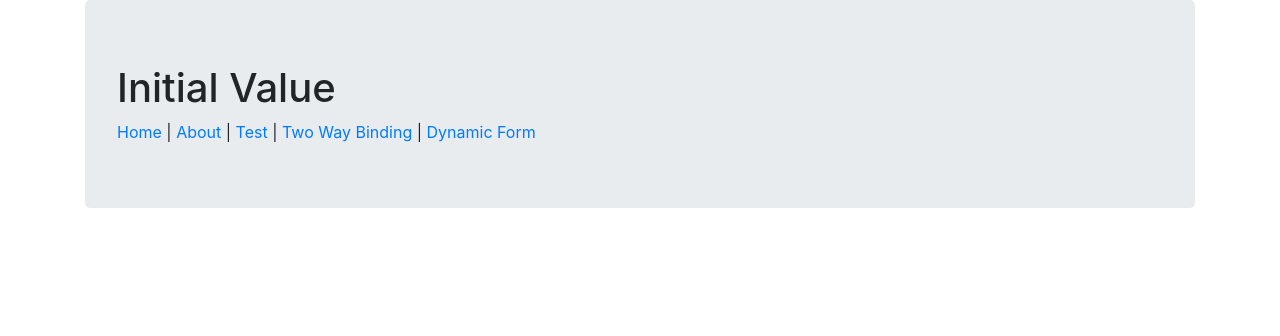
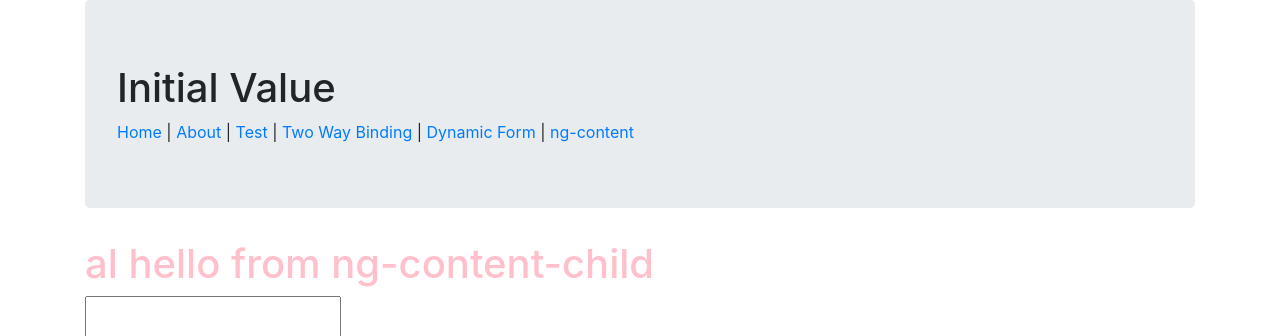
Before and after one commit to na-95/angular-practice, an Angular app: page /ng-content in a window 1280 px wide. Before the commit this address led to /. Shown: the top 336 px of the page. Built offline with nearby package versions, Linux system fonts and the light colour scheme.

Commit message:
ng-content practice

```diff
--- a/src/app/app-routing.module.ts
+++ b/src/app/app-routing.module.ts
@@ -7,6 +7,7 @@ import { AboutComponent } from './components/about/about.component';
 import { TestComponent } from './components/test/test.component';
 import { TwoWayBindingComponent } from './components/two-way-binding/two-way-binding.component';
 import { DynamicFormPageComponent } from './components/dynamic-form-page/dynamic-form-page.component';
+import { NgContentParentComponent } from './components/ng-content-parent/ng-content-parent.component';
 
 
 const routes: Routes = [{
@@ -27,6 +28,10 @@ const routes: Routes = [{
   path: 'dynamic-form',
   component: DynamicFormPageComponent
 }
+  , {
+  path: 'ng-content',
+  component: NgContentParentComponent
+}
 ];
 
 @NgModule({
--- a/src/app/app.module.ts
+++ b/src/app/app.module.ts
@@ -17,6 +17,8 @@ import { TwoWayBindingChildComponent } from './components/two-way-binding-child/
 import { DynamicFormPageComponent } from './components/dynamic-form-page/dynamic-form-page.component';
 import { DynamicFormControlComponent } from './dynamic-form-components/dynamic-form-control/dynamic-form-control.component';
 import { DynamicFormComponent } from './dynamic-form-components/dynamic-form/dynamic-form.component';
+import { NgContentParentComponent } from './components/ng-content-parent/ng-content-parent.component';
+import { NgContentChildComponent } from './components/ng-content-child/ng-content-child.component';
 
 @NgModule({
   declarations: [
@@ -34,6 +36,8 @@ import { DynamicFormComponent } from './dynamic-form-components/dynamic-form/dyn
     DynamicFormPageComponent,
     DynamicFormControlComponent,
     DynamicFormComponent,
+    NgContentParentComponent,
+    NgContentChildComponent,
   ],
   imports: [
     BrowserModule,
--- a/src/app/components/layout/header/header.component.html
+++ b/src/app/components/layout/header/header.component.html
@@ -1,5 +1,6 @@
 <header class="jumbotron">
     <h1>{{headerContent}}</h1>
     <a routerLink="/">Home</a> | <a routerLink="/about">About</a> | <a routerLink="/test">Test</a> | <a
-        routerLink="/two-way">Two Way Binding</a> | <a routerLink="/dynamic-form">Dynamic Form</a>
+        routerLink="/two-way">Two Way Binding</a> | <a routerLink="/dynamic-form">Dynamic Form</a> | <a
+        routerLink="/ng-content">ng-content</a>
 </header>
--- /dev/null
+++ b/src/app/components/ng-content-child/ng-content-child.component.css
@@ -0,0 +1,7 @@
+h1{
+    color: pink
+}
+
+/* input{
+    height: 50px
+} */
--- /dev/null
+++ b/src/app/components/ng-content-child/ng-content-child.component.html
@@ -0,0 +1,7 @@
+<div>
+
+    <h1>al hello from ng-content-child</h1>
+
+    <ng-content></ng-content>
+
+</div>
--- /dev/null
+++ b/src/app/components/ng-content-child/ng-content-child.component.ts
@@ -0,0 +1,15 @@
+import { Component, OnInit } from '@angular/core';
+
+@Component({
+  selector: 'app-ng-content-child',
+  templateUrl: './ng-content-child.component.html',
+  styleUrls: ['./ng-content-child.component.css']
+})
+export class NgContentChildComponent implements OnInit {
+
+  constructor() { }
+
+  ngOnInit(): void {
+  }
+
+}
--- /dev/null
+++ b/src/app/components/ng-content-parent/ng-content-parent.component.css
@@ -0,0 +1,3 @@
+:host ::ng-deep input{
+    height: 50px
+}
--- /dev/null
+++ b/src/app/components/ng-content-parent/ng-content-parent.component.html
@@ -0,0 +1,5 @@
+<div>
+    <app-ng-content-child>
+        <input type="text">
+    </app-ng-content-child>
+</div>
--- /dev/null
+++ b/src/app/components/ng-content-parent/ng-content-parent.component.ts
@@ -0,0 +1,15 @@
+import { Component, OnInit } from '@angular/core';
+
+@Component({
+  selector: 'app-ng-content-parent',
+  templateUrl: './ng-content-parent.component.html',
+  styleUrls: ['./ng-content-parent.component.css']
+})
+export class NgContentParentComponent implements OnInit {
+
+  constructor() { }
+
+  ngOnInit(): void {
+  }
+
+}
```
Also changed, not shown: 2 other files (tests, documents, lock files or other folders).
